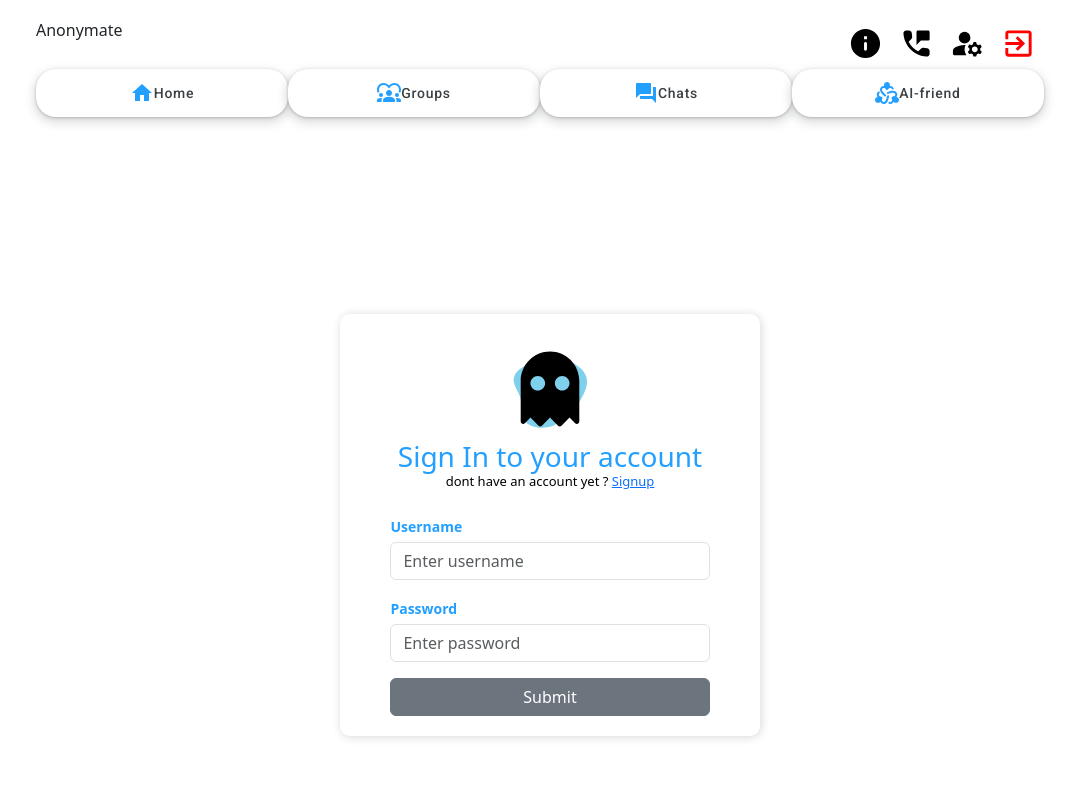
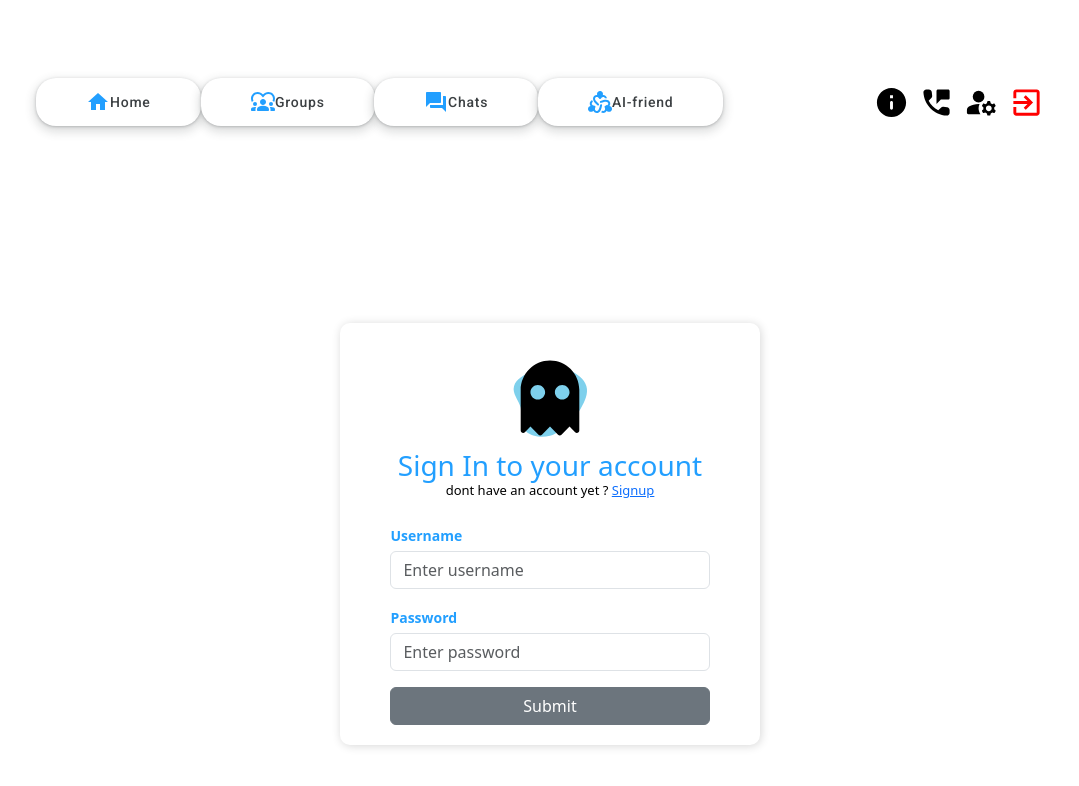
Before and after one commit to Imukua/AnonyMate, a React (Create React App) app in the folder AnonyMate/frontend/: page /login in a window 1280 px wide. Shown: the top 786 px of the page, without its empty margins (100-1179 px from the left). Built offline with nearby package versions, Linux system fonts and the light colour scheme; sample sign-in values are in the browser's storage.

Commit message:
nav rebrand

```diff
--- a/AnonyMate/frontend/src/App.css
+++ b/AnonyMate/frontend/src/App.css
@@ -190,6 +190,7 @@ label {
   border-radius: 10px;
   padding-left: 10%;
   padding-right: 10%;
+  margin-top: 60px;
 }
 .navwrapper2 {
   width: 100%;
@@ -200,7 +201,6 @@ label {
   margin-top: 0px;
   padding-top: 0px;
   flex: 1 1 auto;
-  justify-content: space-between;
   /* border-width:2px;
   border-style:solid;
   border-color:black;*/
@@ -979,3 +979,12 @@ blockquote.gray{
   color: red;
 }
 /* These CSS classes used just for Demo purpose */
+
+
+.ih {
+  display: flex;
+  justify-content: center;
+  align-items: center;
+  margin-left: auto;
+  gap: 10px;
+}
--- a/AnonyMate/frontend/src/App.js
+++ b/AnonyMate/frontend/src/App.js
@@ -13,12 +13,13 @@ function App() {
         <BrowserRouter>
         <Navigation></Navigation>
         <Routes>
-            <Route path="/" element={<Home/>}/>
+            <Route path="/Home" element={<Home/>}/>
             <Route path="/login" element={<Login/>}/>
             <Route path="/logout" element={<Logout/>}/>
             <Route path="/signup" element={<Signup/>}/>
             <Route path="/chat/:chatname" element={<Chat/>}/>
-            <Route path="prod" element={<ProductList/>}/>
+            <Route path="/chat" element={<Chat/>}/>
+            <Route path="/groups" element={<ProductList/>}/>
 
         </Routes>
         </BrowserRouter>
--- a/AnonyMate/frontend/src/component/ProductRow.js
+++ b/AnonyMate/frontend/src/component/ProductRow.js
@@ -7,6 +7,8 @@ import { ToastContainer, toast } from 'react-toastify';
 import 'react-toastify/dist/ReactToastify.css';
 import Button from 'react-bootstrap/Button';
 import Modal from 'react-bootstrap/Modal';
+import ErrorIcon from '@mui/icons-material/Error';
+
 
 
 const ProductRow = (props) => {
@@ -114,7 +116,7 @@ const ProductRow = (props) => {
 
       >
         <Modal.Header closeButton>
-          <Modal.Title className="modalLeaveTitle">Leaving so soon ?</Modal.Title>
+          <Modal.Title className="modalLeaveTitle"><ErrorIcon fontSize="large"></ErrorIcon> <span>Leaving so soon ?</span></Modal.Title>
         </Modal.Header>
         <Modal.Body className="modalLeave">
           Are you sure you want to leave <span className="gname">{productName}</span> ?
--- a/AnonyMate/frontend/src/component/home.js
+++ b/AnonyMate/frontend/src/component/home.js
@@ -253,7 +253,7 @@ export const Home = () => {
           </div>
           <div className="inner-cntr2">
             <button
-              onClick={() => (window.location.href = "/prod")}
+              onClick={() => (window.location.href = "/groups")}
               className="button-10-b"
             >
               <span>Browse all groups</span>
--- a/AnonyMate/frontend/src/component/login.js
+++ b/AnonyMate/frontend/src/component/login.js
@@ -34,7 +34,7 @@ export const Login = () => {
         localStorage.setItem('access_token', data.access);
         localStorage.setItem('refresh_token', data.refresh);
         axios.defaults.headers.common['Authorization'] = `Bearer ${data['access']}`;
-        window.location.href = '/';
+        window.location.href = '/home';
 
 
     }
--- a/AnonyMate/frontend/src/component/navigation.js
+++ b/AnonyMate/frontend/src/component/navigation.js
@@ -11,6 +11,8 @@ import RssFeedRoundedIcon from "@mui/icons-material/RssFeedRounded";
 import Diversity2RoundedIcon from "@mui/icons-material/Diversity2Rounded";
 import LoginRoundedIcon from "@mui/icons-material/LoginRounded";
 import QuestionAnswerIcon from '@mui/icons-material/QuestionAnswer';
+import { Link } from 'react-router-dom';
+
 
 export function Navigation() {
   const [isAuth, setIsAuth] = useState(false);
@@ -30,10 +32,44 @@ export function Navigation() {
             </div>
           </section>
         )}
-        <Nav className="me-a">
-          Anonymate
+
+        <Nav className="far-end">
+          {isAuth ? (
+            null
+          ) : (
+            <Nav.Link href="/login">
+              <LoginRoundedIcon fontSize="large"></LoginRoundedIcon>
+            </Nav.Link>
+          )}
         </Nav>
-        <Nav className="far-end">
+      </div>
+
+      {isAuth ? (
+        <div className="navwrapper2">
+          <Link to="/home">
+          <button className="button-17">
+            <HomeIcon className="nav-icons"></HomeIcon>Home
+          </button>
+          </Link>
+
+          <Link to="/groups">
+          <button className="button-17">
+            <Diversity1RoundedIcon className="nav-icons"></Diversity1RoundedIcon>Groups
+          </button>
+          </Link>
+
+          <Link to="/chat">
+          <button className="button-17">
+            <QuestionAnswerIcon className="nav-icons"></QuestionAnswerIcon>Chats
+          </button>
+          </Link>
+
+          <Link to="/groups">
+          <button className="button-17">
+            <Diversity2RoundedIcon className="nav-icons"></Diversity2RoundedIcon>AI-friend
+          </button>
+          </Link>
+          <nav class="ih">
           <Nav.Link href="/about">
             <InfoRoundedIcon className="nav-icons2" fontSize="large"></InfoRoundedIcon>
           </Nav.Link>
@@ -54,26 +90,7 @@ export function Navigation() {
               <LoginRoundedIcon fontSize="large"></LoginRoundedIcon>
             </Nav.Link>
           )}
-        </Nav>
-      </div>
-
-      {isAuth ? (
-        <div className="navwrapper2">
-          <button className="button-17">
-            <HomeIcon className="nav-icons"></HomeIcon>Home
-          </button>
-
-          <button className="button-17">
-            <Diversity1RoundedIcon className="nav-icons"></Diversity1RoundedIcon>Groups
-          </button>
-
-          <button className="button-17">
-            <QuestionAnswerIcon className="nav-icons"></QuestionAnswerIcon>Chats
-          </button>
-
-          <button className="button-17">
-            <Diversity2RoundedIcon className="nav-icons"></Diversity2RoundedIcon>AI-friend
-          </button>
+          </nav>
         </div>
       ) : null}
     </Navbar>
```
